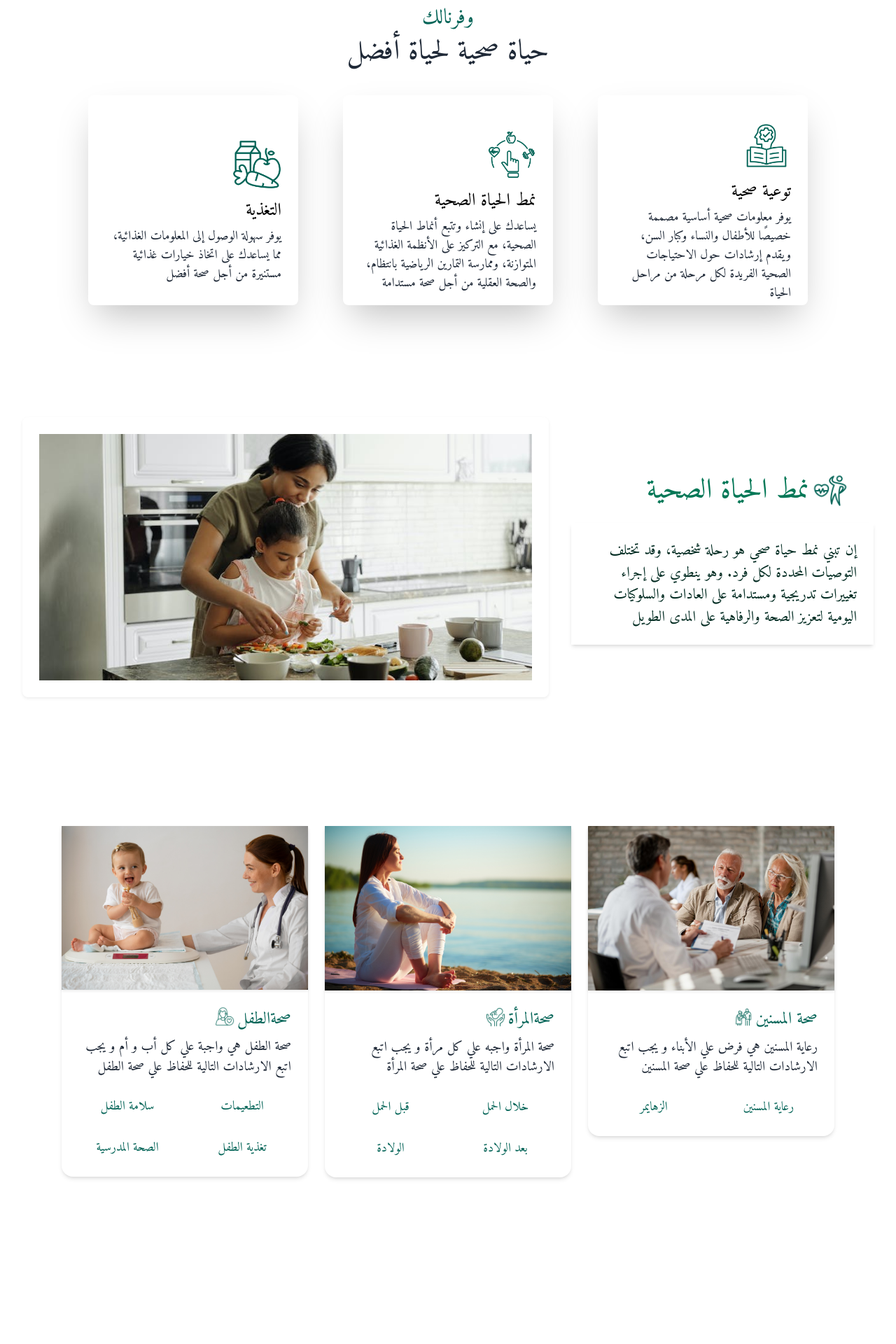
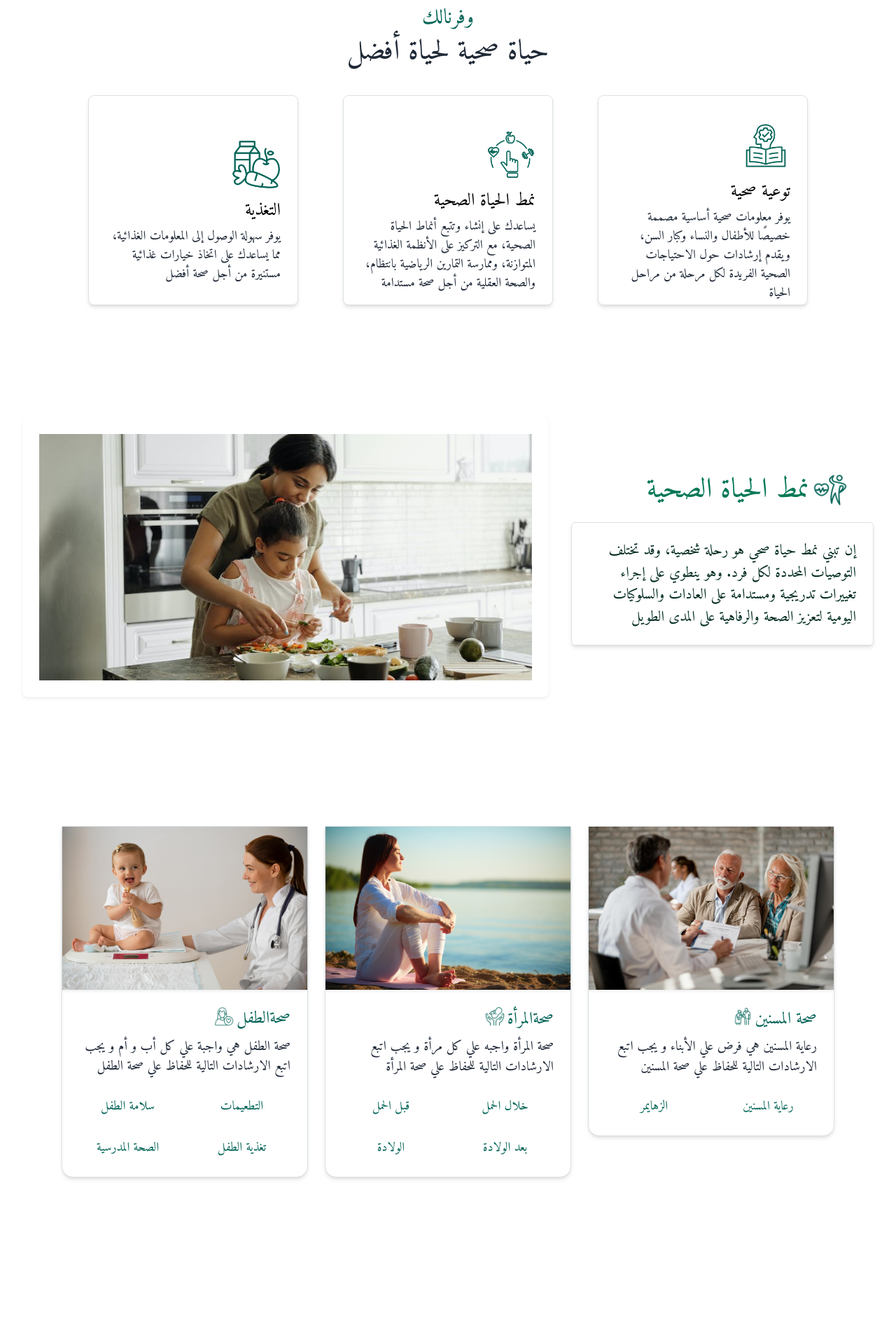
Before and after one commit to amrrmohamed87/Graduation-Frontend, a React (Vite) app: page /health-awareness in a window 1280 px wide. Shown: the part 720-2640 px from the top of the page at 70% size. Built offline with nearby package versions, Linux system fonts and the light colour scheme.

Commit message:
enhancing the layout of the page - amr

```diff
--- a/src/health/HealthAwareness.jsx
+++ b/src/health/HealthAwareness.jsx
@@ -39,7 +39,7 @@ function HealthAwareness() {
           {guide.map((feature) => (
             <div
               key={feature.src}
-              className="p-4 w-[300px] h-[300px] bg-white shadow-2xl rounded-lg md:p-12 flex flex-col justify-center items-end text-right"
+              className="p-4 w-[300px] h-[300px] bg-white shadow-md border rounded-lg md:p-12 flex flex-col justify-center items-end text-right"
             >
               <img src={feature.src} className="w-[70px] mt-8 mb-3" />
               <h2 className="text-black md:text-[25px] mb-2">
@@ -66,7 +66,7 @@ function HealthAwareness() {
               </h1>
               <img src={healthawareness} className="w-[60px] mb-3" />
             </div>
-            <p className="bg-white shadow-md p-4 text-right text-emerald-950 text-[19px] md:text-[21px]">
+            <p className="bg-white border rounded-[5px] shadow-md p-4 text-right text-emerald-950 text-[19px] md:text-[21px]">
               إن تبني نمط حياة صحي هو رحلة شخصية، وقد تختلف التوصيات المحددة لكل
               فرد. وهو ينطوي على إجراء تغييرات تدريجية ومستدامة على العادات
               والسلوكيات اليومية لتعزيز الصحة والرفاهية على المدى الطويل
@@ -79,7 +79,7 @@ function HealthAwareness() {
           {healthcare.map((health) => (
             <div
               key={health.src}
-              className="bg-white shadow-md rounded-bl-2xl rounded-br-2xl hover:-translate-y-6 hover:transition-all duration-500  mb-6"
+              className="bg-white border shadow-md rounded-bl-2xl rounded-br-2xl hover:-translate-y-6 hover:transition-all duration-500  mb-6"
             >
               <img src={health.src} className="shadow-sm" />
               <div className="p-4">
@@ -111,7 +111,7 @@ function HealthAwareness() {
       </section>
 
       <section className="mb-24">
-        <div className="md:mx-24 bg-white shadow-md pt-4">
+        <div className="md:mx-24 bg-white border shadow-md rounded-[15px] pt-4">
           {/* <div className="flex flex-col items-end mr-4 p-4">
             <h1 className="text-[30px] text-emerald-700 md:text-[45px]">
               من اهم عناصر تطوير الصحة
@@ -124,10 +124,10 @@ function HealthAwareness() {
           <div className="text-right p-4 md:flex md:items-center md:gap-8">
             <img
               src={nutritionImage}
-              className="rounded-[30px] shadow-md md:w-[550px]"
+              className="rounded-[15px] shadow-md md:w-[550px]"
             />
             <div>
-              <div className="bg-white shadow-md p-4 mb-4">
+              <div className="bg-white border rounded-[5px] shadow-md p-4 mb-4">
                 <div className="flex items-center justify-end gap-2">
                   <img src={workout} className="w-[31px]" />
                   <h1 className="mt-1 text-[26px] text-emerald-950 md:text-[32px]">
@@ -141,7 +141,7 @@ function HealthAwareness() {
                   بشكل عام
                 </p>
               </div>
-              <div className="bg-white shadow-md p-4 mb-4">
+              <div className="bg-white border rounded-[5px] shadow-md p-4 mb-4">
                 <div className="flex items-center justify-end gap-2">
                   <img src={diet} className="w-[31px]" />
                   <h1 className="mt-1 text-[26px] text-emerald-950 md:text-[32px]">
```
